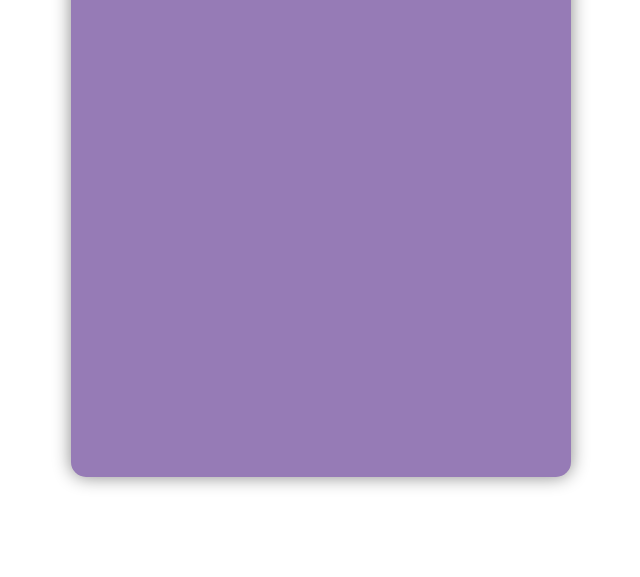
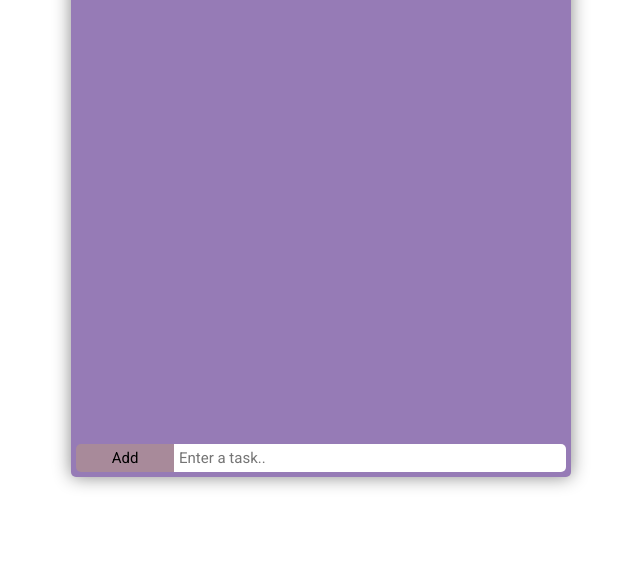
Before and after one commit to rcmonsayac/JS-ToDoList, a plain HTML site: page index.html in a window 1280 px wide. Shown: the part 223-800 px from the top of the page, without its empty margins (319-959 px from the left). Drawn offline with Linux system fonts and the light colour scheme.

Commit message:
Add input field and button

```diff
--- a/index.html
+++ b/index.html
@@ -15,6 +15,8 @@
         </div>
         <div class="todo-container"></div>
         <div class="input-container">
+            <button data-action="submit" class="_action submit-btn">Add</button>
+            <input type="text" maxlength="30" class="input-todo" placeholder="Enter a task..">
         </div>
     </div>
     <script src="./script.js"></script>
--- a/styles.css
+++ b/styles.css
@@ -20,7 +20,7 @@ body {
     width: 500px;
     height: 600px;
     background-color: #967BB6;
-    border-radius: 15px;
+    border-radius: 5px;
     box-shadow: 0px 0px 18px #888888;
 }
 
@@ -29,7 +29,7 @@ body {
     height: 120px;
     background: url('./thpurpstars.gif') no-repeat center fixed;
     background-size: cover;
-    border-radius: 15px 15px 0px 0px;
+    border-radius: 5px 5px 0px 0px;
     font-size: 30px;
     color: #FFFFFF;
     font-style: italic;
@@ -40,5 +40,40 @@ body {
 
 
 .todo-container {
+    flex-grow: 1;
     color: #270F43;
 }
+
+.input-container {
+    padding: 5px;
+    display: flex;
+    width: 100%;
+}
+
+.input-todo {
+    padding: 5px;
+    width: 80%;
+    font-size: 15px;
+    border: none;
+    outline: none;
+    border-top-right-radius: 5px;
+    border-bottom-right-radius: 5px;
+
+}
+
+
+.submit-btn {
+    font-size: 15px;
+    width: 20%;
+    border: none;
+
+    border-top-left-radius: 5px;
+    border-bottom-left-radius: 5px;
+    outline: none;
+    background-color: #a88a9a;
+}
+
+.submit-btn:hover {
+    color:  #a88a9a;
+    background-color: #440060;
+}
```
